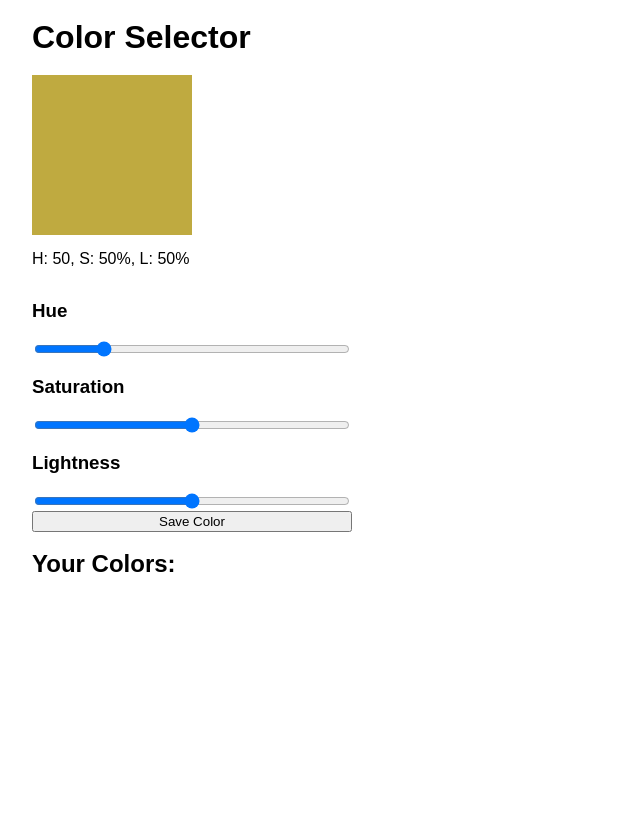
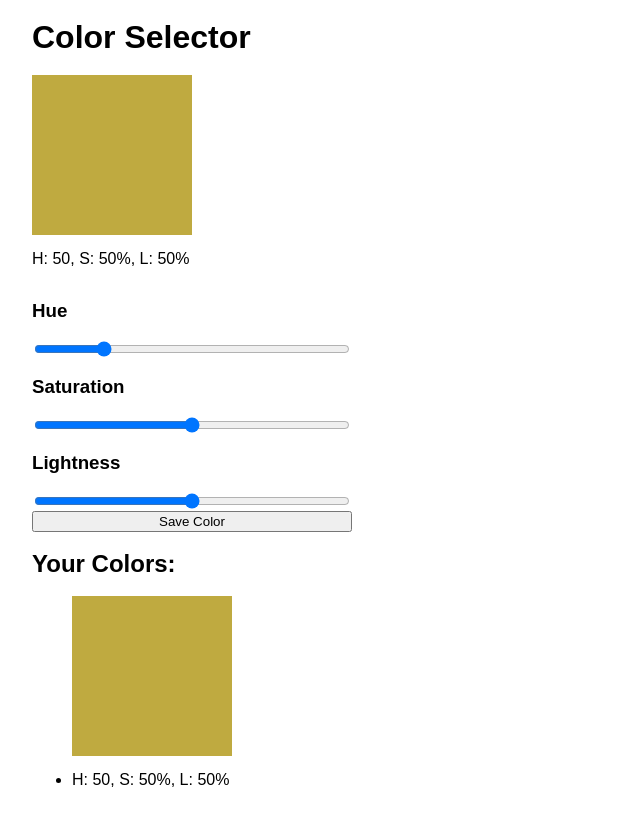
Before and after one commit to aperniciaro/colors, a React (Create React App) app: page / in a window 1280 px wide. Both pictures are taken after a click on the button "Save Color". Shown: the whole page, without its empty margins (0-640 px from the left). Built offline with nearby package versions, Linux system fonts and the light colour scheme.

Commit message:
added saving of colors and displaying saved list

```diff
--- a/src/App.js
+++ b/src/App.js
@@ -4,7 +4,8 @@ class App extends Component {
   state = {
     hue: 50,
     saturation: 50,
-    lightness: 50
+    lightness: 50,
+    savedColors: []
   }
 
   changeHue = event => {
@@ -19,24 +20,16 @@ class App extends Component {
     this.setState({ lightness: event.target.value })
   }
 
-  // saveColor = event => {
-  //   const myHue = this.state.hue
-  //   const mySaturation = this.state.saturation
-  //   const myLightness = this.state.lightness
-  //   return (
-  //     <section className="saved-color">
-  //       <section
-  //         className="swatch"
-  //         style={{
-  //           backgroundColor: `hsl(${myHue},${mySaturation}%,${myLightness}%)`
-  //         }}
-  //       />
-  //       <p className="color-values">
-  //         H: {myhue}, S: {mySaturation}, L: {myLightness}
-  //       </p>
-  //     </section>
-  //   )
-  // }
+  saveColor = event => {
+    const color = {
+      myHue: this.state.hue,
+      mySaturation: this.state.saturation,
+      myLightness: this.state.lightness
+    }
+    this.setState({
+      savedColors: this.state.savedColors.concat(color)
+    })
+  }
 
   render() {
     return (
@@ -65,14 +58,32 @@ class App extends Component {
           <input type="range" onChange={this.changeSaturation} />
           <h3 className="slider-label">Lightness</h3>
           <input type="range" onChange={this.changeLightness} />
-          <button className="save-color" onclick={this.saveColor}>
+          <button className="save-color" onClick={this.saveColor}>
             Save Color
           </button>
         </section>
         <section className="saved-list">
-          <section className="saved-color">
-            <h2 className="saved-list-header">Your Colors: </h2>
-          </section>
+          <h2 className="saved-list-header">Your Colors: </h2>
+          <ul>
+            {this.state.savedColors.map(color => {
+              return (
+                <li class="saved-color">
+                  <section
+                    className="swatch"
+                    style={{
+                      backgroundColor: `hsl(${color.myHue},${
+                        color.mySaturation
+                      }%,${color.myLightness}%)`
+                    }}
+                  />
+                  <p className="color-values">
+                    H: {color.myHue}, S: {color.mySaturation}%, L:{' '}
+                    {color.myLightness}%
+                  </p>
+                </li>
+              )
+            })}
+          </ul>
         </section>
       </>
     )
```
